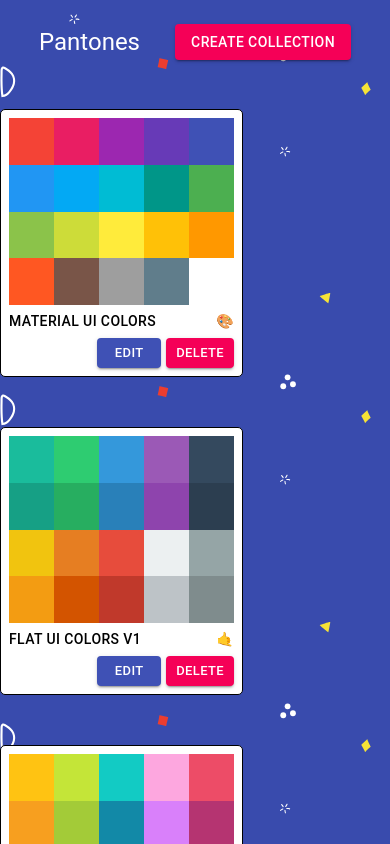
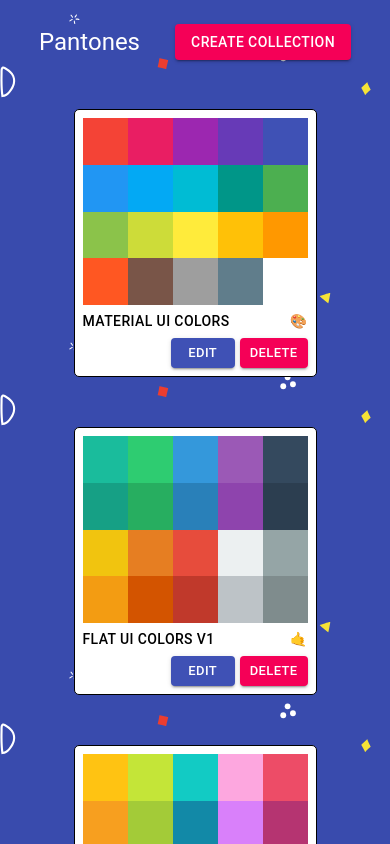
Before and after one commit to YoussefEgla/Pantones, a React (Create React App) app: page / in a window 390 px wide. Shown: the top 844 px of the page. Built offline with nearby package versions, Linux system fonts and the light colour scheme.

Commit message:
fix styles for mobile

```diff
--- a/src/views/styles/Collections.ts
+++ b/src/views/styles/Collections.ts
@@ -19,6 +19,7 @@
     justifyContent: "space-between",
     alignItems: "center",
     color: "white",
+    flexWrap: "wrap",
   },
   main: {
     maxWidth: "800px",
@@ -26,7 +27,7 @@
     margin: "0 auto",
     display: "flex",
     flexWrap: "wrap",
-    justifyContent: "space-between",
+    justifyContent: "space-around",
     alignItems: "space-around",
   },
 });
```
